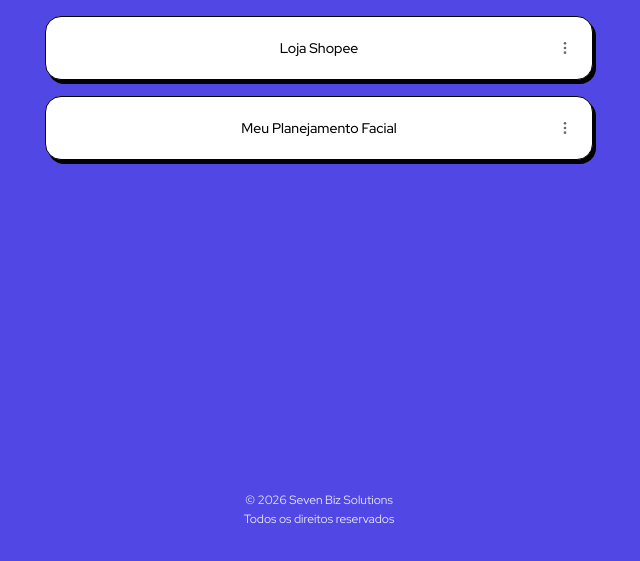
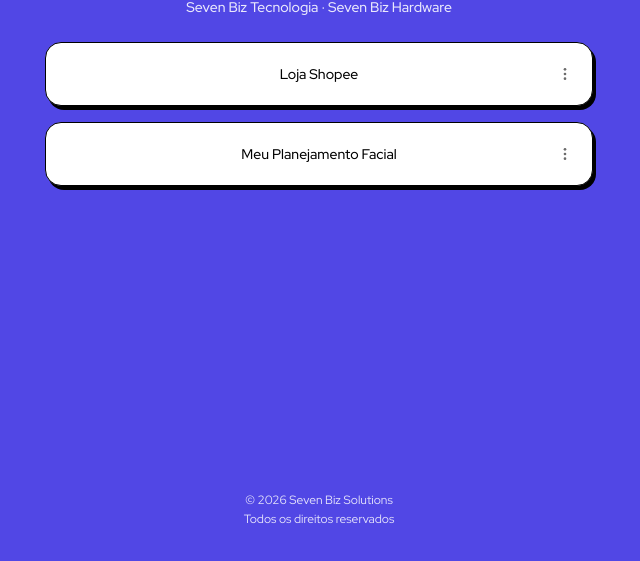
Before and after one commit to bielb2/sevenbizlinks, a plain HTML site: page index.html in a window 1280 px wide. Shown: the part 239-800 px from the top of the page, without its empty margins (321-961 px from the left). Drawn offline with Linux system fonts and the light colour scheme.

Commit message:
Add Seven Biz Tecnologia and Seven Biz Hardware under the name
Co-Authored-By: Claude Opus 5.5 <noreply@anthropic.com>

```diff
--- a/index.html
+++ b/index.html
@@ -5,7 +5,7 @@
     <meta name="viewport" content="width=device-width, initial-scale=1">
     <title>Seven Biz Solutions</title>
     <link rel="icon" type="image/png" href="images/avatar-seven.png">
-    <meta name="description" content="Links oficiais da Seven Biz Solutions: Loja Shopee e Meu Planejamento Facial.">
+    <meta name="description" content="Seven Biz Solutions — Seven Biz Tecnologia e Seven Biz Hardware. Loja Shopee e Meu Planejamento Facial.">
     <meta name="theme-color" content="#5147E5">
 
     <meta property="og:type" content="website">
@@ -88,6 +88,15 @@
         font-size: 24px;
         font-weight: 600;
         line-height: 1.3;
+        text-align: center;
+      }
+
+      .bio {
+        margin-top: 6px;
+        color: rgba(255, 255, 255, .88);
+        font-size: 14px;
+        font-weight: 500;
+        line-height: 1.4;
         text-align: center;
       }
 
@@ -328,6 +337,7 @@
           <svg class="trace" viewBox="0 0 108 108" aria-hidden="true"><circle cx="54" cy="54" r="52.5" pathLength="1" transform="rotate(-90 54 54)"/></svg>
         </div>
         <h1>Seven Biz Solutions</h1>
+        <p class="bio">Seven Biz Tecnologia · Seven Biz Hardware</p>
 
         <nav aria-label="Links">
           <div class="link">
```
